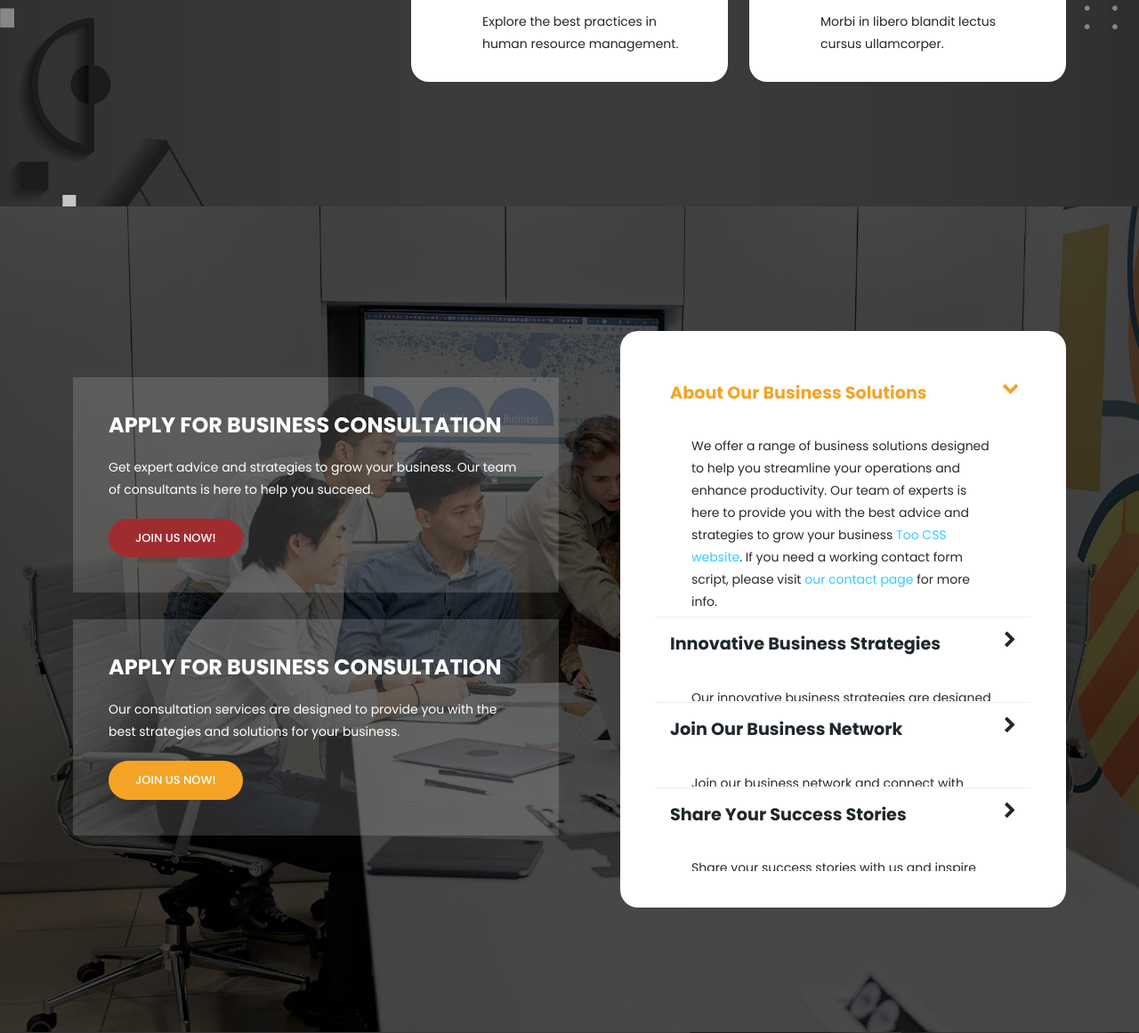
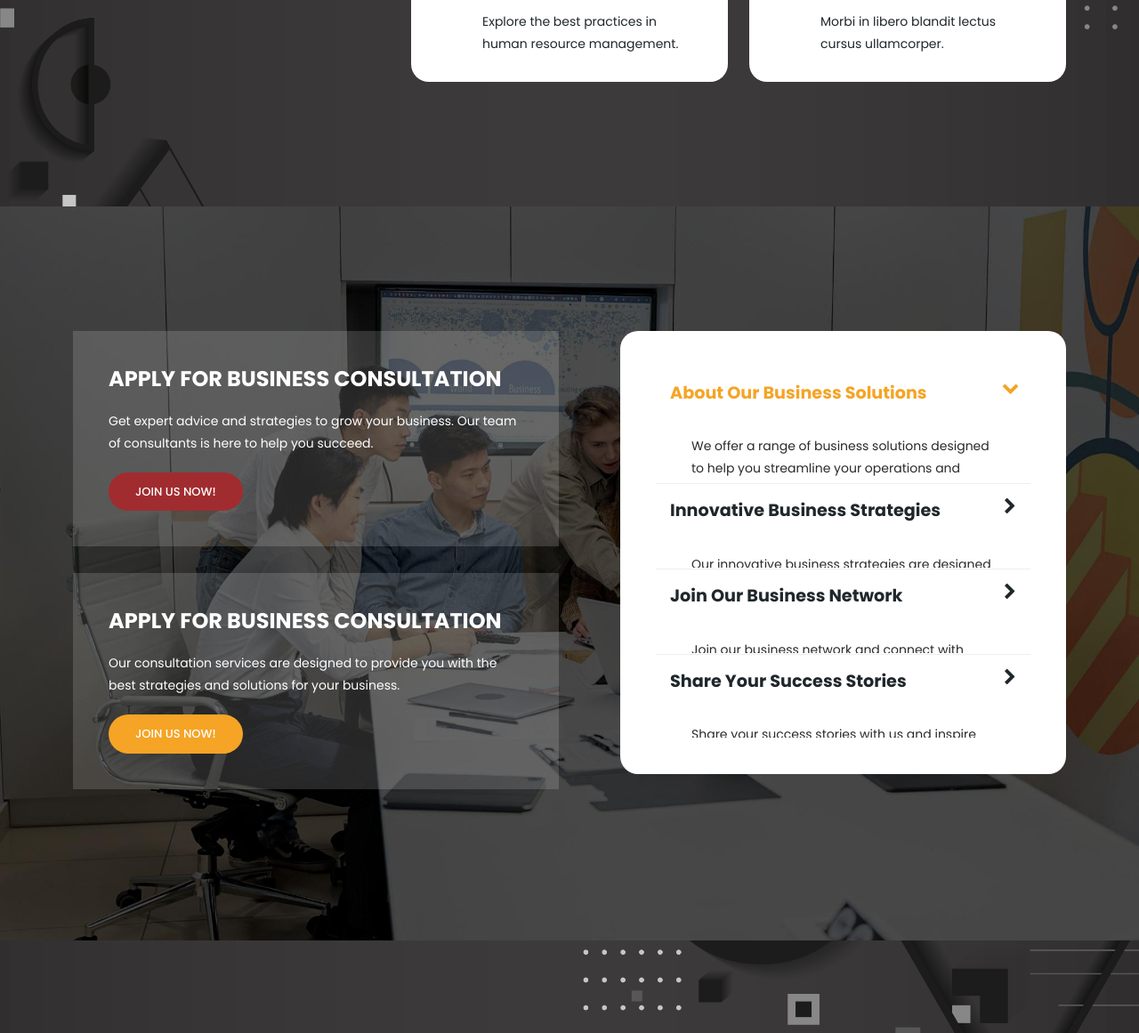
Before and after one commit to Harbeyzino/Unicrops, a Django app: template templates/home.html in a window 1280 px wide. Shown: the part 1972-3133 px from the top of the page at 89% size. Run offline with Django 5.2, Linux system fonts and the light colour scheme; the template is opened without the code that fills it, so the values that code supplies are empty; some libraries are stand-ins or nearby versions.

Commit message:
Home UI template

```diff
--- a/templates/home.html
+++ b/templates/home.html
@@ -226,7 +226,7 @@
                   </div>
                   <div class="accordion-body">
                       <div class="content">
-                          <p>We offer a range of business solutions designed to help you streamline your operations and enhance productivity. Our team of experts is here to provide you with the best advice and strategies to grow your business <a rel="nofollow" href="https://www.toocss.com/" target="_blank">Too CSS website</a>. If you need a working contact form script, please visit <a href="https://templatemo.com/contact" target="_parent">our contact page</a> for more info.</p>
+                          <p>We offer a range of business solutions designed to help you streamline your operations and<p>
                       </div>
                   </div>
               </article>
```
